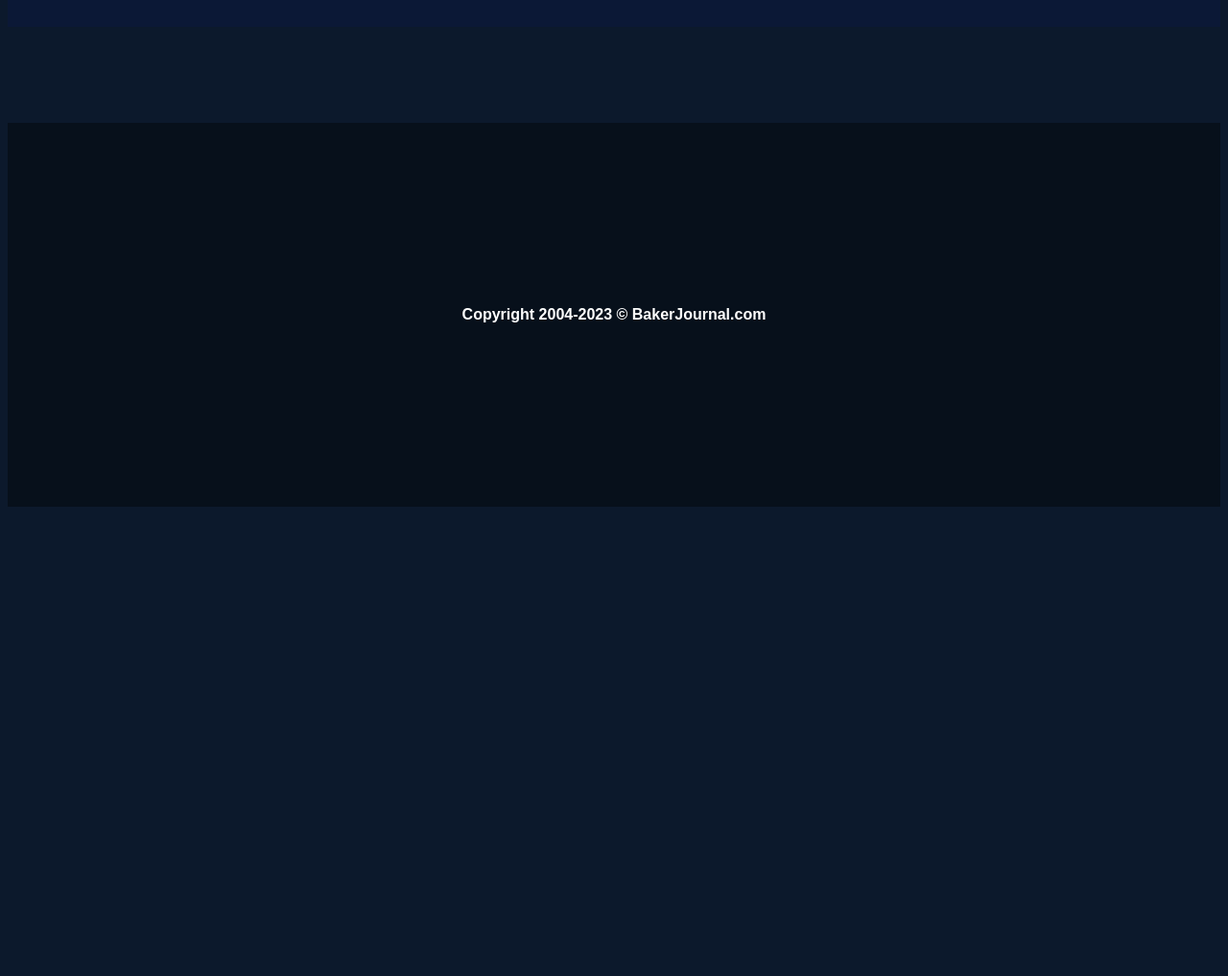
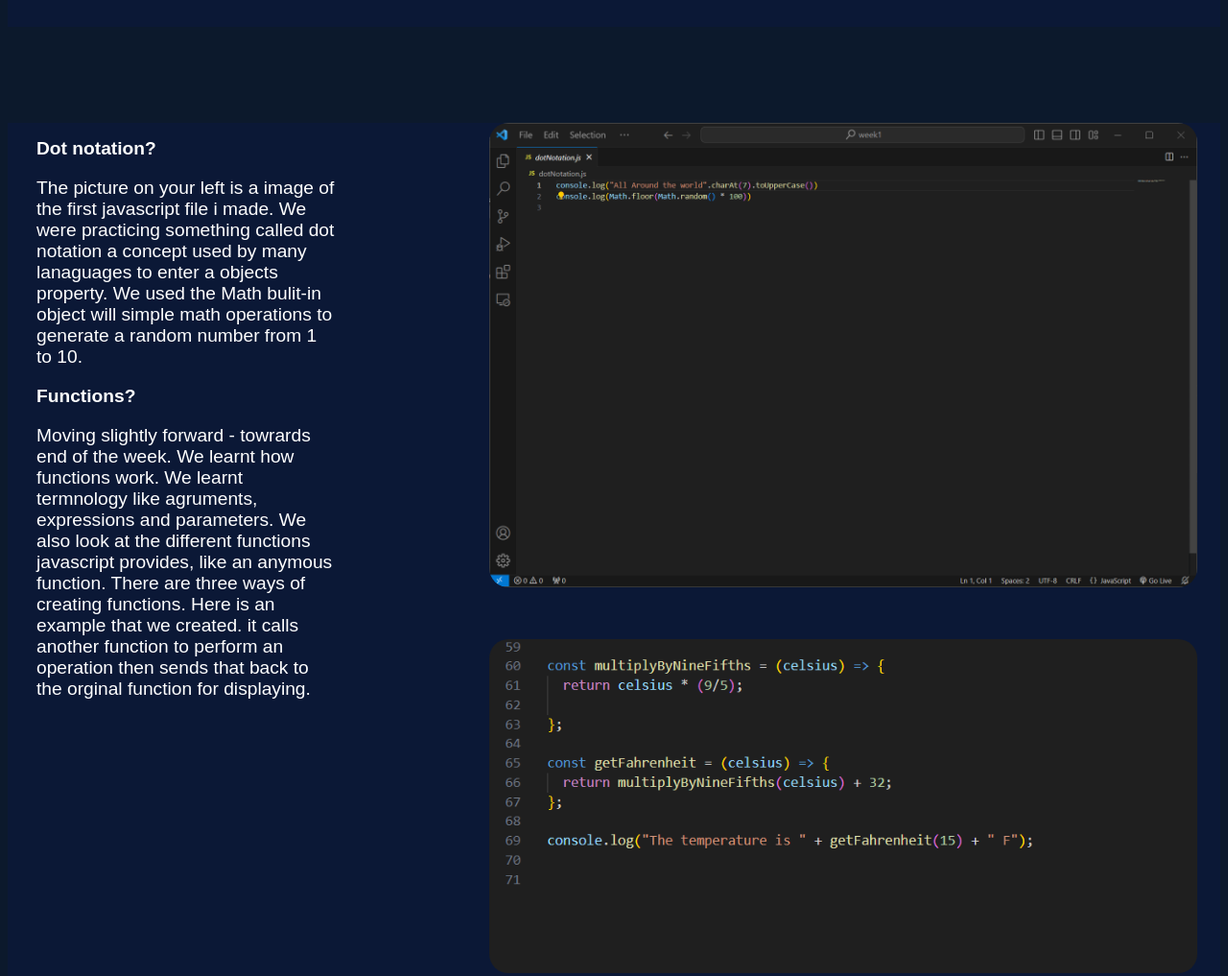
Before and after one commit to Bakr-19/webjournal, a plain HTML site: page week2.html in a window 1280 px wide. Shown: the part 940-1957 px from the top of the page at 96% size. Before the commit the page ends 1476 px from the top, so only its background shows below. Drawn offline with Linux system fonts and the light colour scheme.

Commit message:
09/11/23

```diff
--- a/CSS/week1.css
+++ b/CSS/week1.css
@@ -135,7 +135,7 @@ h3{
 /*_________________________________________Section 2*/
 
 .container-2{
-  margin-top: 20px;
+  margin-top: 100px;
 }
 
 
@@ -155,6 +155,8 @@ h3{
 .side-image_two img{
   width: 80%;
   object-fit: contain;
+  margin-bottom: 50px;
+  border-radius: 20px;
 
 
 }
--- a/CSS/week2.css
+++ b/CSS/week2.css
@@ -138,6 +138,49 @@ h3{
 }
 
 
+/*_________________________________________Section 2*/
+
+.container-2{
+  margin-top: 100px;
+}
+
+
+.body-content-in-two{
+  display: flex;
+  flex-direction: row;
+  justify-content: space-evenly;
+  width: 100%;
+  min-height: 100vh;
+  background-color: rgba(6, 23, 97, 0.192);
+
+
+}
+
+
+
+.side-image_two img{
+  width: 80%;
+  object-fit: contain;
+  margin-bottom: 50px;
+  border-radius: 20px;
+
+
+}
+
+.img2{
+  margin-left: 160px;
+}
+
+
+.side-text_two{
+  width: 80%;
+  min-height: 50vh;
+
+
+}
+
+
+
 
 
 
--- a/CSS/week3.css
+++ b/CSS/week3.css
@@ -137,6 +137,52 @@ h3{
 
 }
 
+/*_________________________________________Section 2*/
+
+.container-2{
+  margin-top: 100px;
+}
+
+
+.body-content-in-two{
+  display: flex;
+  flex-direction: row;
+  justify-content: space-evenly;
+  width: 100%;
+  min-height: 100vh;
+  background-color: rgba(6, 23, 97, 0.192);
+
+
+}
+
+
+
+.side-image_two img{
+  width: 80%;
+  object-fit: contain;
+  margin-bottom: 50px;
+  border-radius: 20px;
+
+
+}
+
+.img2{
+  margin-left: 160px;
+}
+
+
+.side-text_two{
+  width: 80%;
+  min-height: 50vh;
+
+
+}
+
+
+
+
+
+
 
 
 
--- a/week2.html
+++ b/week2.html
@@ -38,36 +38,37 @@
 
         <div class="side-text">
         <h2> What We Cover On This Week?</h2>
-
         <h3> Week 2 or CSS and HTML Week. This week we learnt the fundamentals of CSS and HTML. We learnt things like tag, different selectors, attributes, fonts …etc  CSS is a declarative language and HTML is a Markup Language which means they are not your normal coding languages, rather they are used to create websites and website design. In fact im writing this text in HTML.</h3>
-
         <h2> How did i find this week?</h2>
-
         <h3> Prior to this course covering CSS and HTML, I had about 2 hours of experience. Not much, but nonetheless enough to get your head around what these languages do. In a nutshell, i found this week to very easy because like i said these two languages are not your normal coding languages, they are declarative languages that tells the browser what content should go where and the like of. </h3>
-
         <h2> What kind of tips can you give us?</h2>
-
         <h3>I think using CSS and HTML for only a couple of days, i CANT call myself a professional of any sort but for people that are looking to get into CSS and HTML, then remember it is not complicated. Here is a few tips, although i might change my mind on them:</h3>
         <ol>
         <li> Use W3Schools insead of MDN, because its more dumbed down</li>
         <li> Use youtube and possible MDN if W3S is not giving you answers</li>
         <li> Take inspirations from other websites</li>
         <li> Remember CSS and HTML ONLY  are not going to make website looks the “Professional” you need Javascript for that one</li>
-
       </ol>
-
-
+     </div>
+    </div>
+  </div>
+  <section>
+    <div class="container-2">
+      <div class="body-content-in-two">
+        <div class="side-text_two">
+          <h2>Dot notation?</h2>
+          <h3>The picture on your left is a image of the first javascript file i made. We were practicing something called dot notation a concept used by many lanaguages to enter a objects property. We used the Math bulit-in object will simple math operations to generate a random number from 1 to 10.</h3>
+          <h2>Functions?</h2>
+          <h3>Moving slightly forward - towrards end of the week. We learnt how functions work. We learnt termnology like agruments, expressions and parameters. We also look at the different functions javascript provides, like an anymous function. There are three ways of creating functions. Here is an example that we created. it calls another function to perform an operation then sends that back to the orginal function for displaying.</h3>
         </div>
 
-
-
-
-
-
+        <div class="side-image_two">
+           <img class="img2" src="./Images/Weekoneexample.png">
+           <img class="img2" src="./Images/function_example.png">
           </div>
-
-
       </div>
+    </div>
+  </section>
 
 
   </body>
```
Also changed, not shown: week1.html (+9 -19 lines), week3.html (+18 -14 lines), Images/function_example.png (added). Lines whose indentation alone changed are shown as unchanged.
